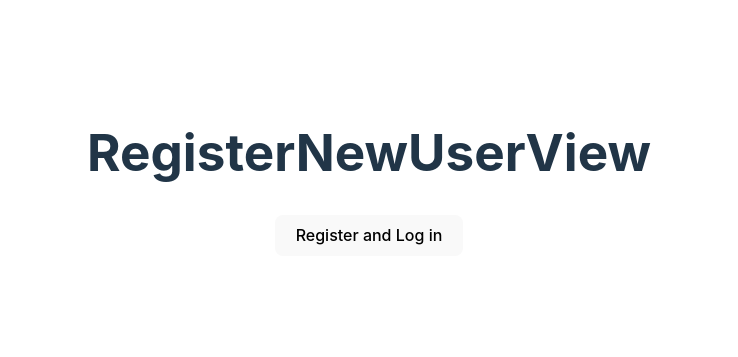
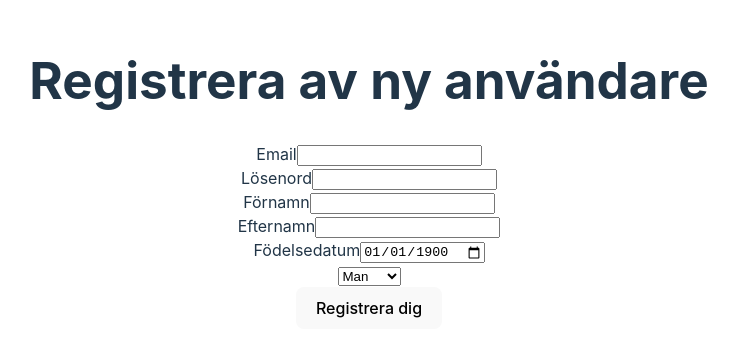
Before and after one commit to MrFieldbranch/SocialMediaReactClient, a React (Vite) app: page /registernewuser in a window 1280 px wide. Shown: the part 227-584 px from the top of the page, without its empty margins (271-1009 px from the left). Built offline with nearby package versions, Linux system fonts and the light colour scheme.

Commit message:
Add RegisterNewUserView

```diff
--- a/src/views/LoginView.tsx
+++ b/src/views/LoginView.tsx
@@ -8,6 +8,7 @@ const LoginView = ({ setIsLoggedIn }: { setIsLoggedIn: (value: boolean) => void;
   const [email, setEmail] = useState("");
   const [password, setPassword] = useState("");
   const [error, setError] = useState<string | null>(null);
+
   const navigate = useNavigate();
 
   const handleLogin = async (e: React.FormEvent) => {
--- a/src/views/RegisterNewUserView.tsx
+++ b/src/views/RegisterNewUserView.tsx
@@ -1,22 +1,109 @@
+import { useState } from "react";
 import { useNavigate } from "react-router-dom";
+import { Sex } from "../enums/sex";
+import { INewUserRequest } from "../models/INewUserRequest";
+import socialMediaApiService from "../services/social-media-api-service"; /* Singleton */
+import { ILoginRequest } from "../models/ILoginRequest";
+import { ILoginResponse } from "../models/ILoginResponse";
+import { jwtDecode } from "jwt-decode";
 
-const RegisterNewUserView = ({ setIsLoggedIn }: { setIsLoggedIn: (value: boolean) => void; }) => {
+const RegisterNewUserView = ({ setIsLoggedIn }: { setIsLoggedIn: (value: boolean) => void }) => {
+  const [newEmail, setNewEmail] = useState<string>("");
+  const [newPassword, setNewPassword] = useState<string>("");
+  const [newFirstName, setNewFirstName] = useState<string>("");
+  const [newLastName, setNewLastName] = useState<string>("");
+  const [newDateOfBirth, setNewDateOfBirth] = useState<string>("1900-01-01");
+  const [newSex, setNewSex] = useState<string>("Man");
+  const [error, setError] = useState<string | null>(null);
+
   const navigate = useNavigate();
 
-  const handleRegisterAndLogin = () => {
-    // simulate register and login process
-    setIsLoggedIn(true);
-    goToMyProfileView();
+  const handleRegisterAndLogin = async (
+    newEmail: string,
+    newPassword: string,
+    newFirstName: string,
+    newLastName: string,
+    newDateOfBirth: string,
+    newSex: string
+  ) => {
+    if (newEmail.trim() === "" || newPassword.trim() === "" || newFirstName.trim() === "" || newLastName.trim() === "") {
+      setError("You have to write something in each field.");
+      return;
+    }
+
+    const dateOfBirth: Date = new Date(newDateOfBirth);
+    const sex: Sex = newSex === "Man" ? Sex.Male : Sex.Female;
+
+    const request: INewUserRequest = {
+      email: newEmail,
+      password: newPassword,
+      firstName: newFirstName,
+      lastName: newLastName,
+      dateOfBirth: dateOfBirth,
+      sex: sex,
+    };
+
+    try {
+      await socialMediaApiService.registerNewUser(request);
+    } catch (err: any) {
+      setError(err.message || "Registration failed.");
+      return;
+    }
+
+    try {
+      const loginRequest: ILoginRequest = {
+        email: newEmail,
+        password: newPassword,
+      };
+      const loginResponse: ILoginResponse = await socialMediaApiService.loginAsync(loginRequest);
+      localStorage.setItem("authToken", loginResponse.token);
+      socialMediaApiService.setAuthorizationHeader(loginResponse.token);
+      const decodedToken: any = jwtDecode(loginResponse.token);
+      localStorage.setItem("userId", decodedToken.nameid);
+      setIsLoggedIn(true);
+      navigate("/myprofile");
+    } catch (err: any) {
+      setError(err.message || "Login failed.");
+    }
   };
 
-  const goToMyProfileView = () => {
-    navigate("/myprofile");
-  };
+  if (error) {
+    return <p className="error-message">{error}</p>;
+  }
 
   return (
     <div className="register-new-user-view">
-      <h1>RegisterNewUserView</h1>
-      <button onClick={handleRegisterAndLogin}>Register and Log in</button>
+      <h1>Registrera av ny användare</h1>
+      <div>
+        <label htmlFor="email">Email</label>
+        <input type="email" id="email" value={newEmail} required onChange={(e) => setNewEmail(e.target.value)} />
+      </div>
+      <div>
+        <label htmlFor="password">Lösenord</label>
+        <input type="password" id="password" value={newPassword} required onChange={(e) => setNewPassword(e.target.value)} />
+      </div>
+      <div>
+        <label htmlFor="firstname">Förnamn</label>
+        <input type="text" id="firstname" value={newFirstName} required onChange={(e) => setNewFirstName(e.target.value)} />
+      </div>
+      <div>
+        <label htmlFor="lastname">Efternamn</label>
+        <input type="text" id="lastname" value={newLastName} required onChange={(e) => setNewLastName(e.target.value)} />
+      </div>
+      <div>
+        <label htmlFor="dateofbirth">Födelsedatum</label>
+        <input type="date" id="dateofbirth" value={newDateOfBirth} required onChange={(e) => setNewDateOfBirth(e.target.value)} />
+      </div>
+      <div>
+        <label htmlFor="sex"></label>
+        <select id="sex" value={newSex} onChange={(e) => setNewSex(e.target.value)}>
+          <option value="Man">Man</option>
+          <option value="Kvinna">Kvinna</option>
+        </select>
+      </div>
+      <button onClick={() => handleRegisterAndLogin(newEmail, newPassword, newFirstName, newLastName, newDateOfBirth, newSex)}>
+        Registrera dig
+      </button>
     </div>
   );
 };
```
Also changed, not shown: src/App.tsx (+0 -45 lines).
